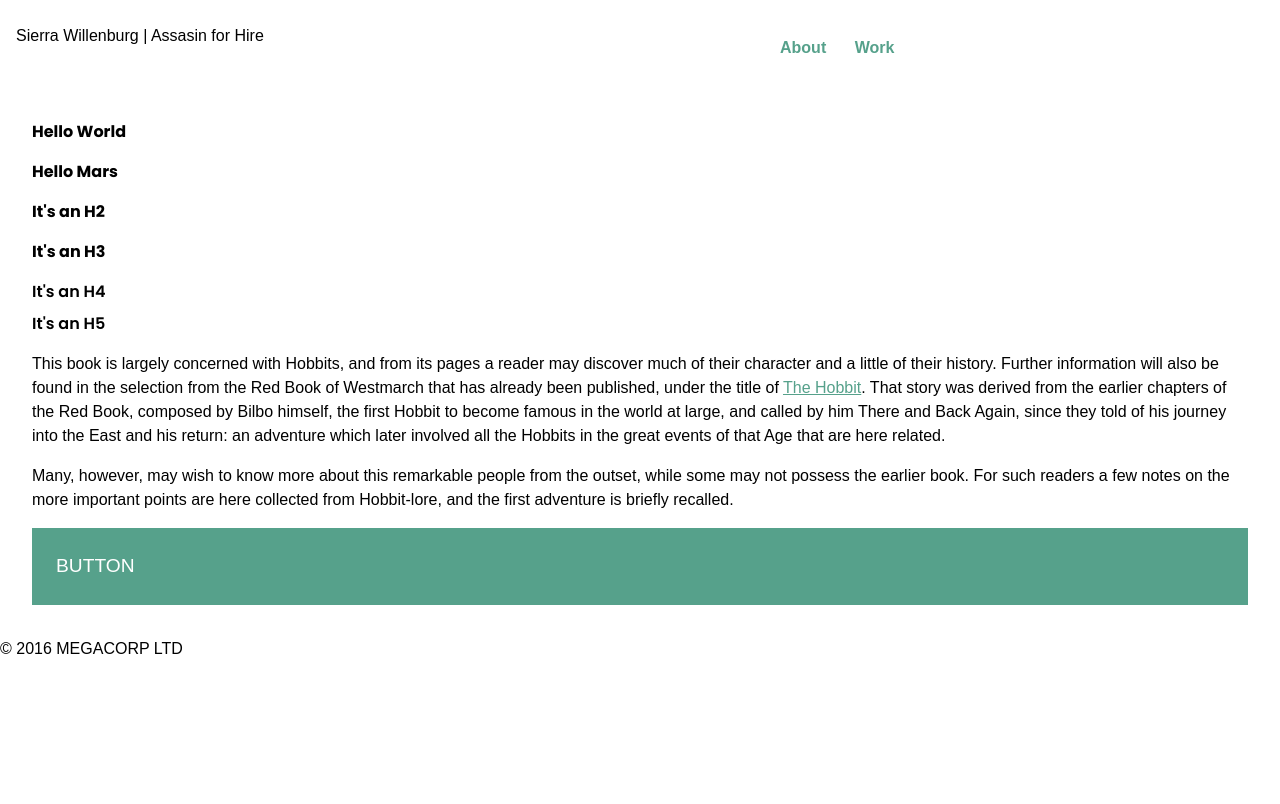
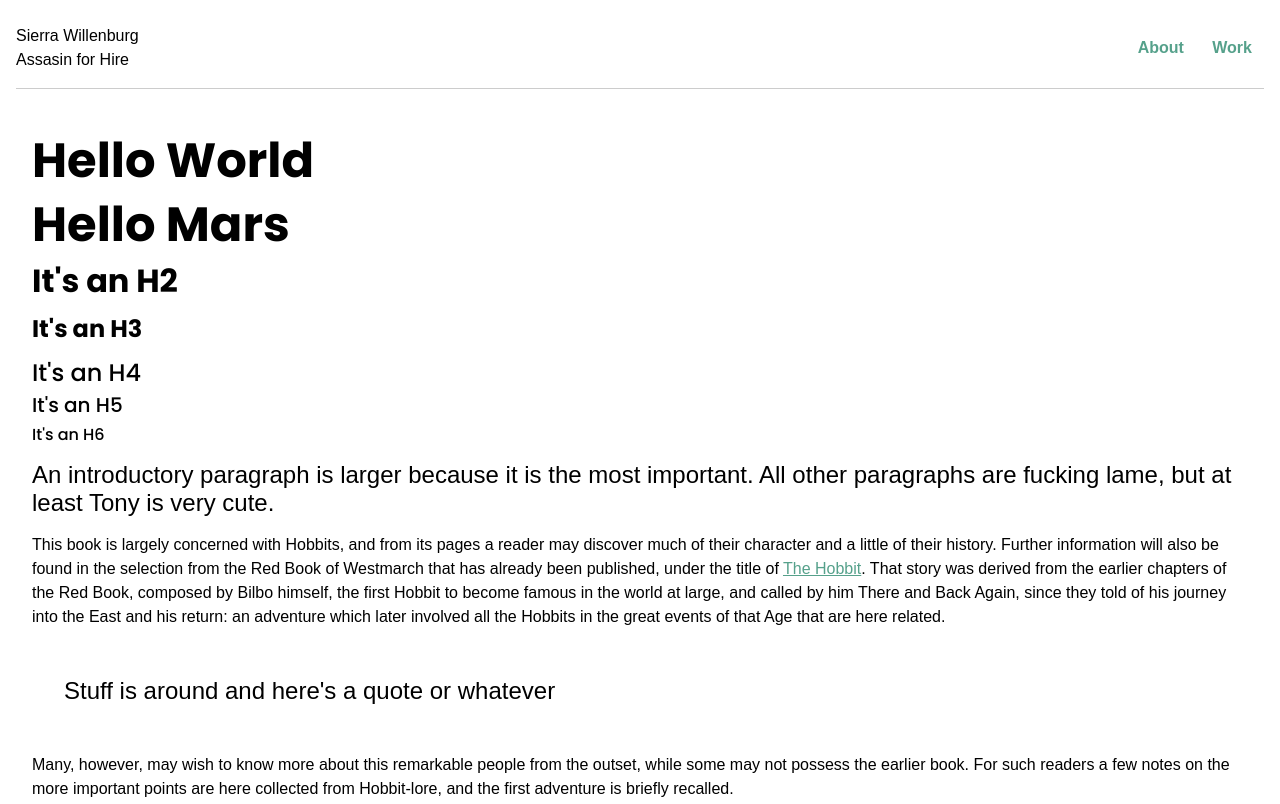
Before and after one commit to WarElephant27/loopy-shwoopy, a website: page app/index.html in a window 1280 px wide. Shown: the top 804 px of the page. Drawn offline with Linux system fonts and the light colour scheme; a web font is replaced by a local one.

Commit message:
CSS tweaks

```diff
--- a/app/index.html
+++ b/app/index.html
@@ -5,7 +5,7 @@
 
 		<meta name="viewport" content="width=device-width, initial-scale=1 user-scalable=yes" >
 		<link href="styles/styles.css" type="text/css" rel="stylesheet">
-		<link href="https://fonts.googleapis.com/css?family=Palanquin:300,400,700|Poppins:600,700" rel="stylesheet">
+		<link href="https://fonts.googleapis.com/css?family=Palanquin:300,400,700|Poppins:500,700" rel="stylesheet">
 
 	</head>
 
@@ -14,7 +14,7 @@
 	<!-- ////////// -->
 	<nav id="global-nav">
 		<div class="col-half">
-		Sierra Willenburg | Assasin for Hire
+		Sierra Willenburg <br> Assasin for Hire
 		</div>
 		<ul>
 			<li>About</li>
@@ -31,7 +31,11 @@
 			<h3>It's an H3</h3>
 			<h4>It's an H4</h4>
 			<h5>It's an H5</h5>
+			<h6>It's an H6</h6>
+			<p class="txt-lrg">An introductory paragraph is larger because it is the most important. All other paragraphs are fucking lame, but at least Tony is very cute.</p>
 			<p>This book is largely concerned with Hobbits, and from its pages a reader may discover much of their character and a little of their history. Further information will also be found in the selection from the Red Book of Westmarch that has already been published, under the title of <a class="link" href="?">The Hobbit</a>. That story was derived from the earlier chapters of the Red Book, composed by Bilbo himself, the first Hobbit to become famous in the world at large, and called by him There and Back Again, since they told of his journey into the East and his return: an adventure which later involved all the Hobbits in the great events of that Age that are here related.</p>
+
+			<q>Stuff is around and here's a quote or whatever</q>
 
 			<p>Many, however, may wish to know more about this remarkable people from the outset, while some may not possess the earlier book. For such readers a few notes on the more important points are here collected from Hobbit-lore, and the first adventure is briefly recalled.</p>
 
--- a/app/styles/styles.css
+++ b/app/styles/styles.css
@@ -66,35 +66,6 @@ table {
 
 }
 
-/*//// GLOBAL SECTIONS ////*/
-/*////////////////////////*/
-
-/*------- NAV -------*/
-#global-nav .col-half {
-	display: inline-block;
-	width: 40%;
-}
-
-#global-nav {
-	margin: 1.5rem 1rem;
-	position: auto;
-}
-
-#global-nav ul {
-	width: 40%;
-	display: inline-block;
-	position: absolute;
-	right:0;
-}
-
-#global-nav ul li {
-	display: inline-block;
-	padding: 0.75rem;
-	background: none;
-	color: #56a18b;
-	font-weight: 700;
-}
-
 
 /*//// BASE TYPE ////*/
 /*//////////////////*/
@@ -106,7 +77,7 @@ h1, h2, h3 {
 
 h4, h5, h6 {
 	font-family: 'Poppins', sans-serif;
-	font-weight: 600;
+	font-weight: 500;
 	margin: 0.5rem 0;
 }
 
@@ -120,6 +91,73 @@ article, aside, details, embed, figcaption, footer, header, menu, nav, output, s
 time, mark {
 	font-family: 'Palanquin', sans-serif;
 	font-weight: 300;
+}
+
+h1 {
+	font-size: 3rem;
+	line-height: 3rem;
+}
+
+h2 {
+	font-size: 2rem;
+	line-height: 2rem;
+}
+
+h3 {
+	font-size:1.5rem;
+	line-height: 2rem;
+}
+
+h4 {
+	font-size: 1.5rem;
+	line-height: 1.5rem;
+}
+
+h5 {
+	font-size: 1.25rem;
+	line-height: 1.5rem;
+}
+
+h6 {
+	font-size: 1rem;
+	line-height: 1.25rem;
+}
+
+/*//// GLOBAL SECTIONS ////*/
+/*////////////////////////*/
+
+/*------- NAV -------*/
+#global-nav {
+	margin: 1.5rem 1rem 0 1rem;
+	padding:0 0 1rem 0;
+	position: auto;
+	border-bottom: 1px solid #cccccc;
+}
+
+#global-nav .col-half {
+	display: inline-block;
+	width: 40%;
+}
+
+#global-nav ul {
+	width: auto;
+	display: inline-block;
+	position: absolute;
+	right:1rem;
+}
+
+#global-nav ul li {
+	display: inline-block;
+	padding: 0.75rem;
+	background: none;
+	color: #56a18b;
+	font-weight: 700;
+}
+
+/*------ FOOTER -------*/
+footer {
+	border-top: 1px solid #cccccc;
+	padding: 2rem;
 }
 
 /*//// ELEMENTS ////*/
@@ -156,6 +194,20 @@ a:visited, a:visited.link, .link:visited {
 
 p {
 	margin:1rem 0;
+	font-size: 1rem;
+	line-height: 1.5rem;
+}
+
+p.txt-lrg {
+	font-size: 1.5rem;
+	line-height: 1.75rem;
+}
+
+q {
+	padding:2rem;
+	font-size: 1.5rem;
+	line-height: 1.75rem;
+	font-weight: 300;
 }
 
 /*//// SPACING, PADDING, MARGINS ////*/
```
